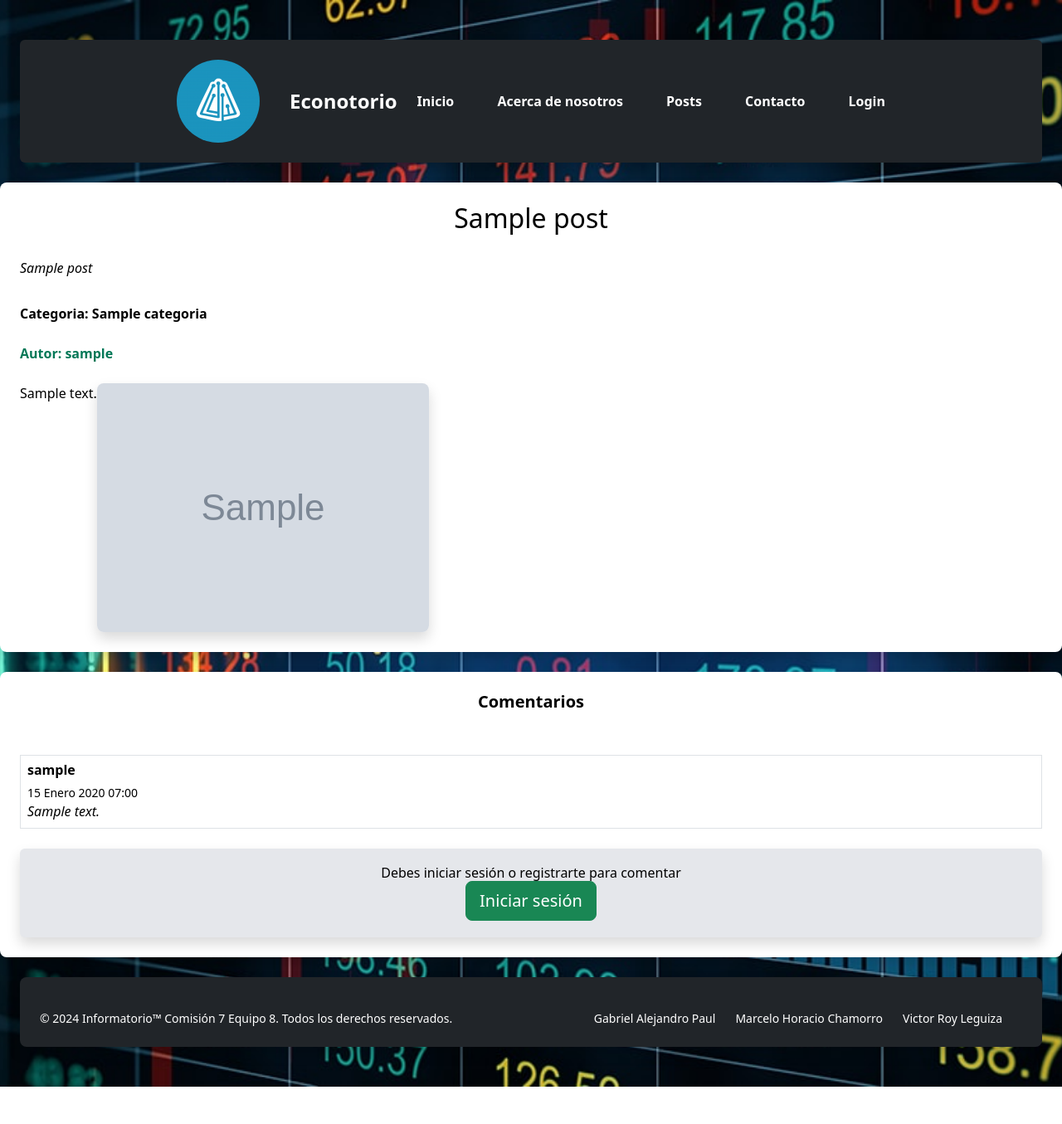
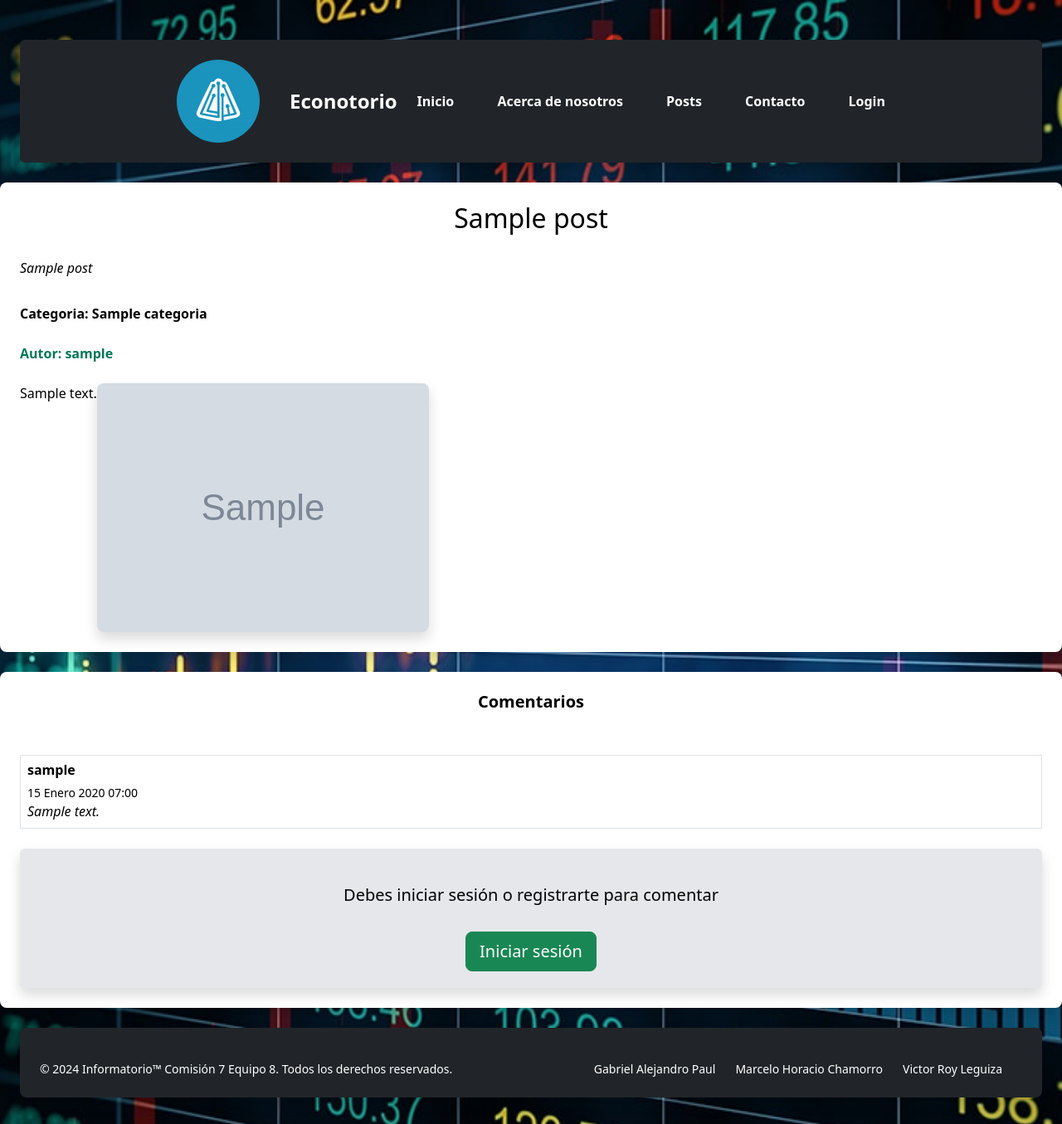
Before and after one commit to Gabriel1610/DJango-PDF, a Django app: page /posts/1/ in a window 1280 px wide. Shown: the top 1355 px of the page at 83% size. Before the commit the page ends 1310 px from the top, so only its background shows below. Run offline with Django 4.2, Linux system fonts and the light colour scheme; tables that the repository leaves empty hold one stand-in row (values such as "Sample post"); grey boxes marked "Sample" are stand-in pictures.

Commit message:
Corregido error post user no registrado

```diff
--- a/blog/templates/posts/post_individual.html
+++ b/blog/templates/posts/post_individual.html
@@ -71,8 +71,8 @@
                         <input class="font-bold hover:bg-green-700 hover:text-white hover:scale-110 transition duration-300 hover:delay-150 " type="submit" value="Comentar">
                     </form>
                 {% else %}
-                    <h2>Debes iniciar sesión o registrarte para comentar</h2>
-                    <a class="btn btn-success btn-lg" href="{% url 'apps.usuario: login' %}?next={{ request.path }}#comentario">Iniciar sesión</a>
+                    <h2 class="h5 p-4">Debes iniciar sesión o registrarte para comentar</h2>
+                    <a class="btn btn-success btn-lg" href="{% url 'apps.usuario:login' %}?next={{ request.path }}#comentario">Iniciar sesión</a>
                     <input type="hidden" name="next" value="{{ request.path }}">
                 {% endif %}
             </form>
--- a/blog/templates/posts/posts.html
+++ b/blog/templates/posts/posts.html
@@ -22,7 +22,7 @@
 <h2 class="h3 text-bold text-left">Post:</h2>
     {% for i in posts %}
 
-    <div class="hover:scale-110">
+    <div class="transform hover:scale-110 transition duration-300 ease-in-out">
         <article class="border border-gray-700 py-2 hover:scale-110">
             <div class="flex flex-row justify-between p-4">
                 <div>
@@ -32,7 +32,9 @@
                     <p>Categoria: {{ i.categoria }}</p>
                     <p>Autor: <strong>{{ i.autor }}</strong></p></a>
                 </div>
-                <a href="{% url 'apps.posts:post_individual' i.id %}" ><img class="max-h-32 w-auto object-contain object-cover rounded-lg shadow transform hover:scale-110 transition duration-300 ease-in-out" src="{{ i.imagen.url }}" alt=""></a>
+                <a href="{% url 'apps.posts:post_individual' i.id %}" >
+                    <img class="max-h-32 w-auto object-contain object-cover rounded-lg shadow transform hover:scale-110 transition duration-300 ease-in-out" src="{{ i.imagen.url }}" alt="">
+                </a>
             </div>
         </article>
     </div>
```
